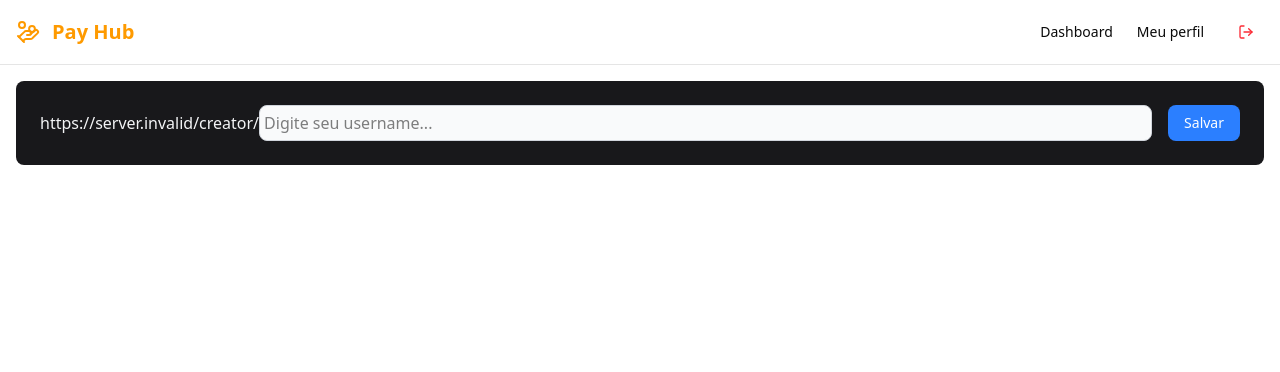
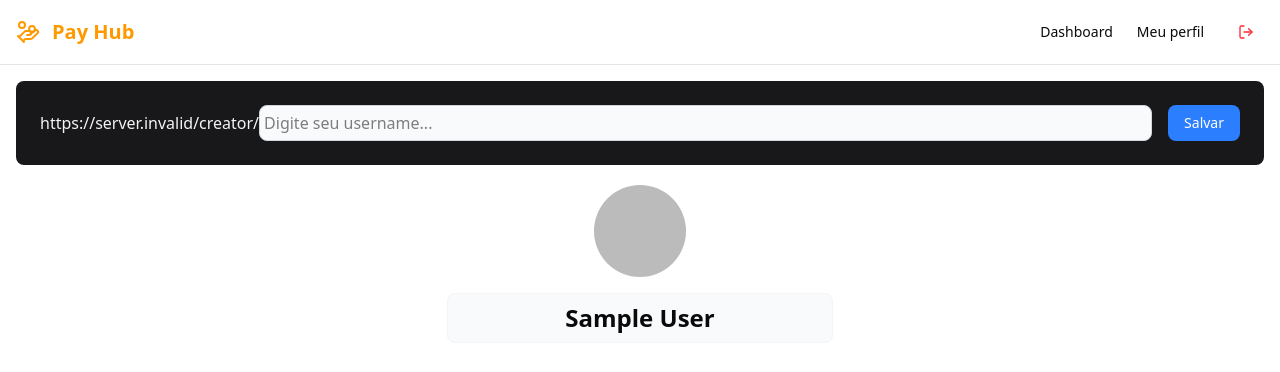
Before and after one commit to AndersonMeloo/payments, a Next.js app in the folder frontend/: page /dashboard/me in a window 1280 px wide. Shown: the top 372 px of the page. Built offline with nearby package versions, Linux system fonts and the light colour scheme; no server answers; sample sign-in values are in the browser's storage.

Commit message:
feat: import name.tsx, card-profile

```diff
--- a/frontend/src/app/dashboard/me/page.tsx
+++ b/frontend/src/app/dashboard/me/page.tsx
@@ -1,6 +1,7 @@
 import { auth } from "@/lib/auth"
 import { redirect } from "next/navigation"
 import { UrlPreview } from "./_components/url"
+import { CardProfile } from "./_components/card-profile"
 
 export default async function Me() {
 
@@ -29,6 +30,7 @@ export default async function Me() {
           username={userData.username}
         />
       </section>
+      <CardProfile user={userData}/>
     </main >
   )
 }
```
